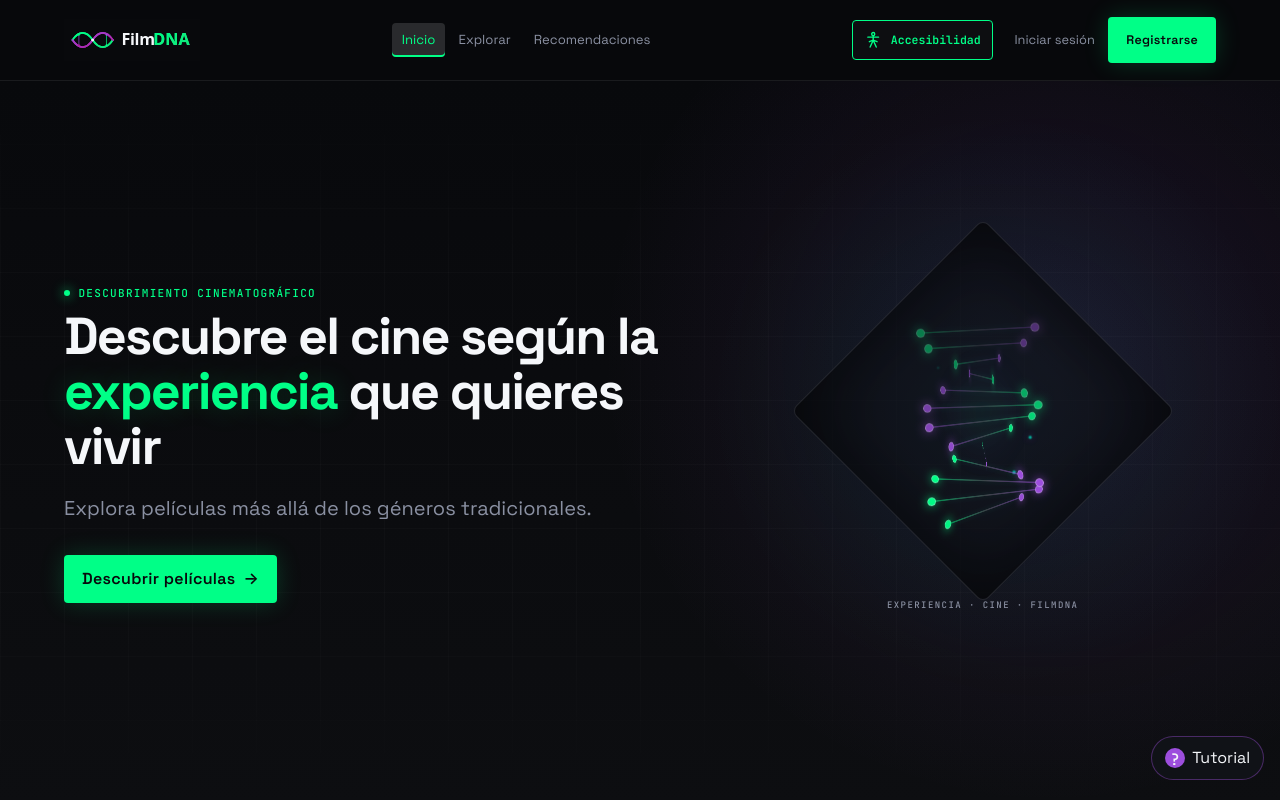
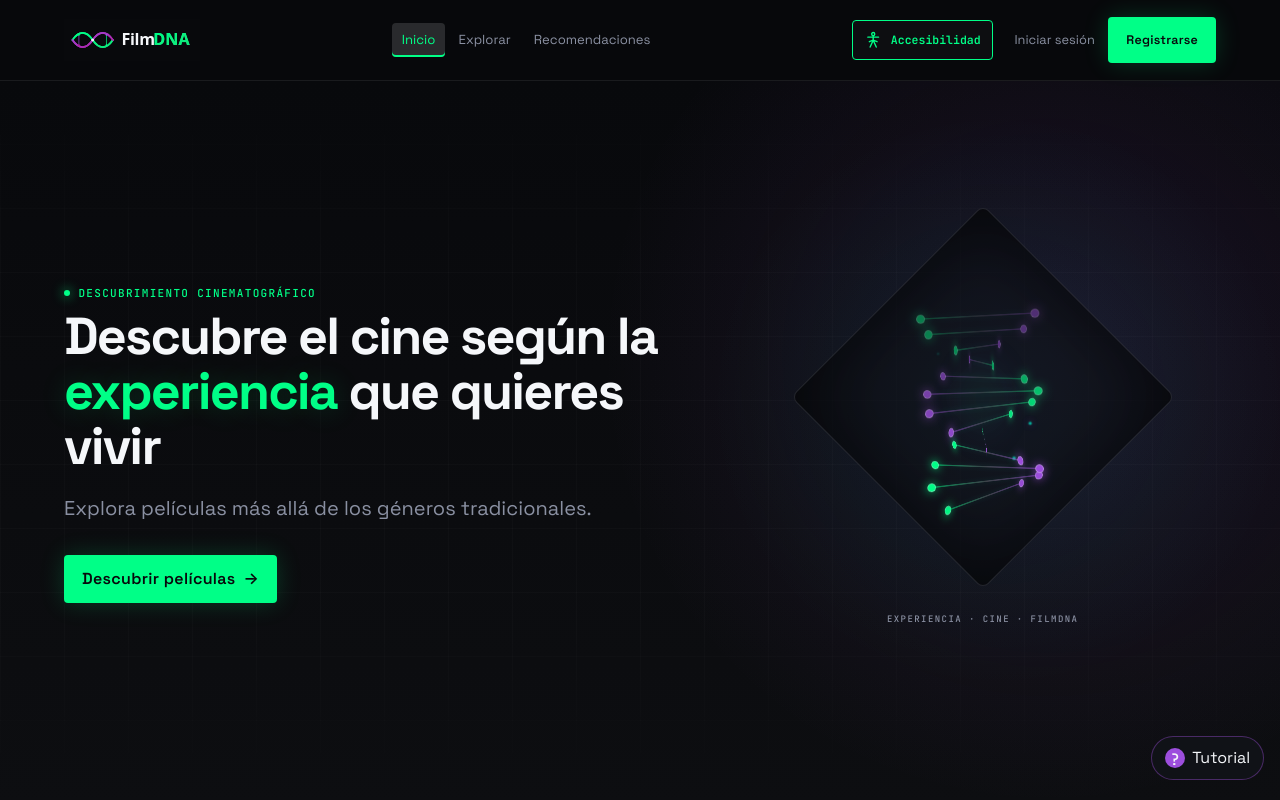
Before and after one commit to kevinob03/filmDNA, a React (Vite) app: page / in a window 1280 px wide. Shown: the top 800 px of the page. Built offline with nearby package versions, Linux system fonts and the light colour scheme; no server answers.

Commit message:
fix: add favicon and increase spacing under hero rhombus

```diff
--- a/src/modules/home/home.css
+++ b/src/modules/home/home.css
@@ -600,7 +600,7 @@
   }
 
   .hero__visual p {
-    margin-top: 3.25rem;
+    margin-top: 5rem;
   }
 }
 
```
